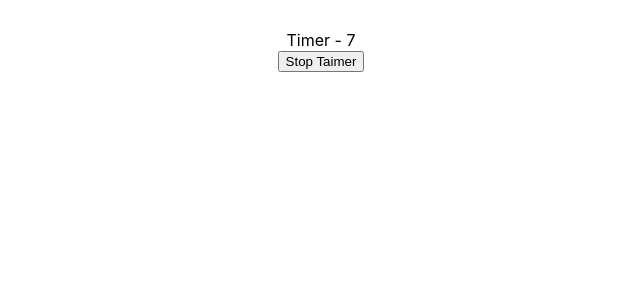
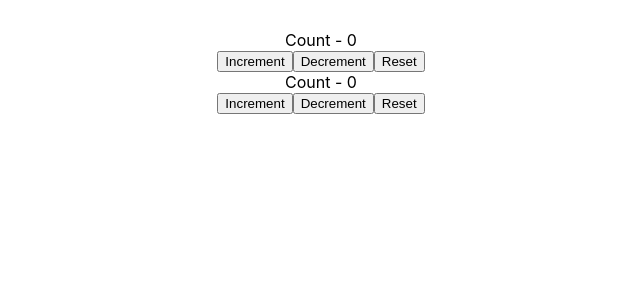
Before and after one commit to sukreshmanda/react-apply, a React (Create React App) app: page / in a window 1280 px wide. Shown: the top 300 px of the page, without its empty margins (319-959 px from the left). Built offline with nearby package versions, Linux system fonts and the light colour scheme.

Commit message:
custom hooks examples

```diff
--- a/src/App.js
+++ b/src/App.js
@@ -1,4 +1,6 @@
 import "./App.css";
+import CounterOne from "./libs/hooks/custom/counter/CounterOne";
+import CounterTwo from "./libs/hooks/custom/counter/CounterTwo";
 import FocusInput from "./libs/hooks/ref/FocusInput";
 import Timer from "./libs/hooks/ref/Timer";
 // import Counter from "./libs/hooks/memo/Counter";
@@ -9,7 +11,8 @@ import Timer from "./libs/hooks/ref/Timer";
 function App() {
   return (
     <div className="App">
-      <Timer />
+      <CounterOne />
+      <CounterTwo />
     </div>
   );
 }
--- /dev/null
+++ b/src/libs/hooks/custom/counter/CounterOne.js
@@ -0,0 +1,18 @@
+import React from "react";
+import useCounter from "./useCounter";
+
+function CounterOne() {
+  const [count, increment, decrement, reset] = useCounter();
+  return (
+    <div>
+      Count - {count}
+      <div>
+        <button onClick={increment}>Increment</button>
+        <button onClick={decrement}>Decrement</button>
+        <button onClick={reset}>Reset</button>
+      </div>
+    </div>
+  );
+}
+
+export default CounterOne;
--- /dev/null
+++ b/src/libs/hooks/custom/counter/CounterTwo.js
@@ -0,0 +1,18 @@
+import React from "react";
+import useCounter from "./useCounter";
+
+function CounterTwo() {
+  const [count, increment, decrement, reset] = useCounter();
+  return (
+    <div>
+      Count - {count}
+      <div>
+        <button onClick={increment}>Increment</button>
+        <button onClick={decrement}>Decrement</button>
+        <button onClick={reset}>Reset</button>
+      </div>
+    </div>
+  );
+}
+
+export default CounterTwo;
--- /dev/null
+++ b/src/libs/hooks/custom/counter/useCounter.js
@@ -0,0 +1,11 @@
+import { useState } from "react";
+
+function useCounter(initial = 0, value = 1) {
+  const [count, setCount] = useState(0);
+  const increment = () => setCount((prev) => prev + value);
+  const decrement = () => setCount((prev) => prev - value);
+  const reset = () => setCount(initial);
+  return [count, increment, decrement, reset];
+}
+
+export default useCounter;
```
